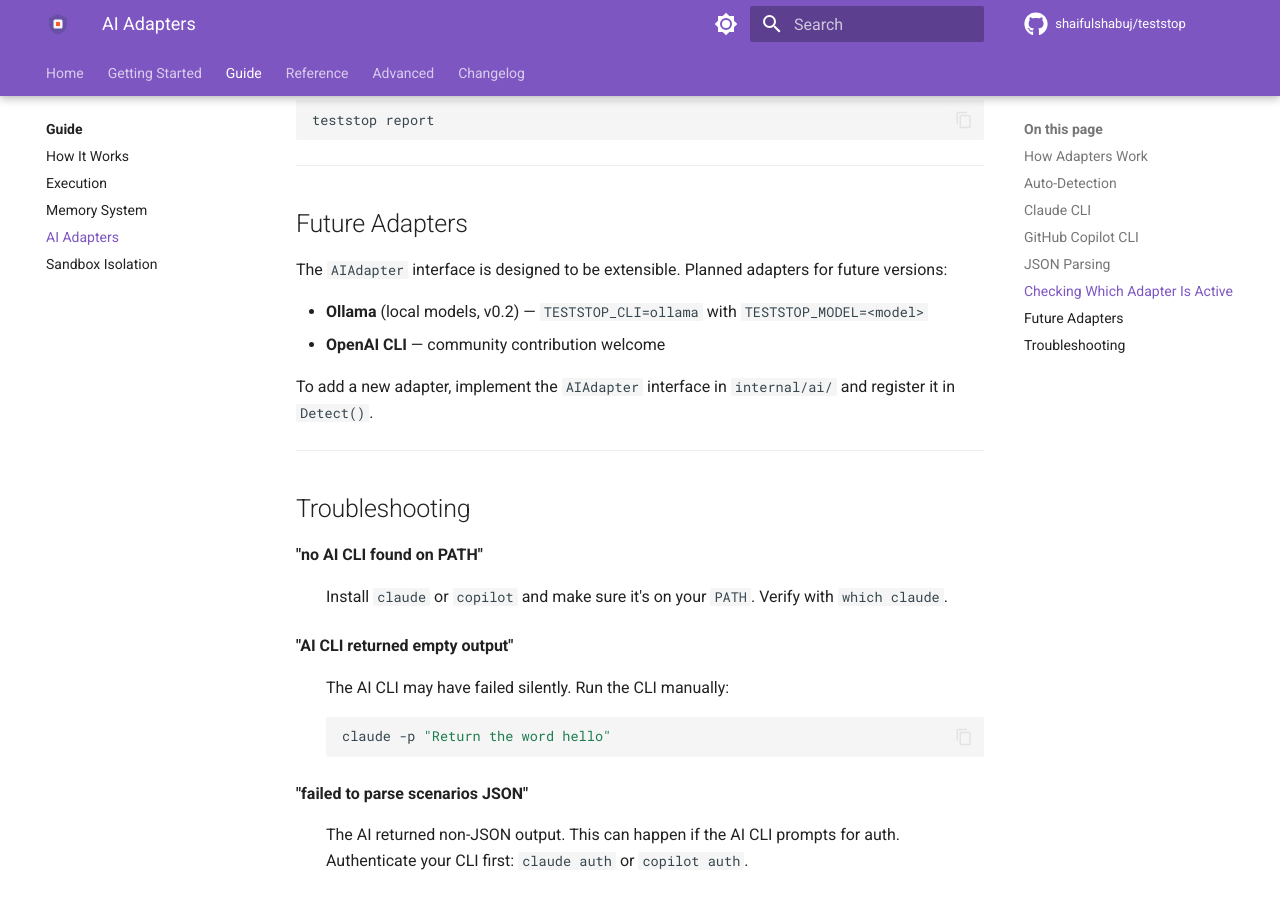
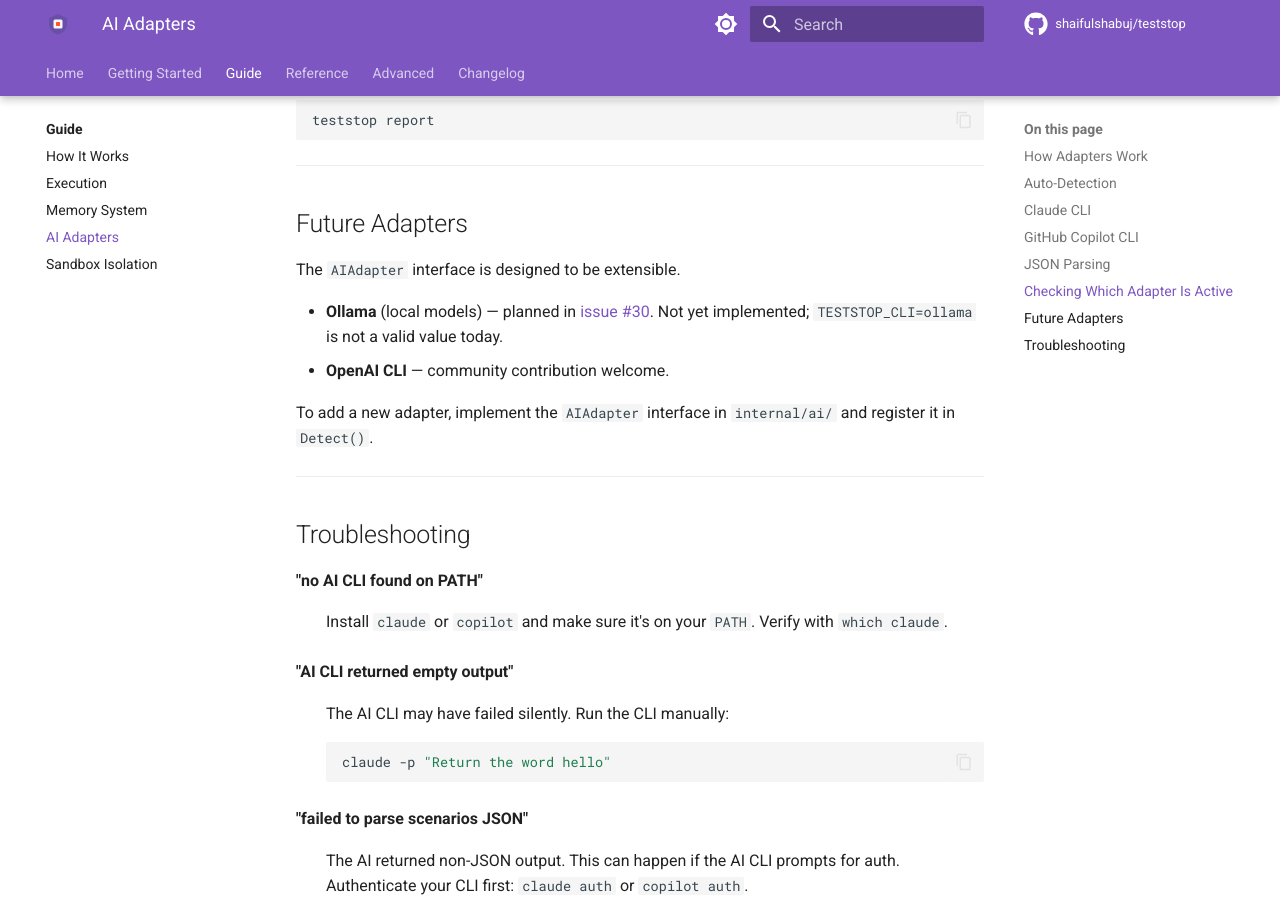
Before and after one commit to shaifulshabuj/teststop, an MkDocs documentation site: the page built from docs/guide/ai-adapters.md, in a window 1280 px wide and 900 px high, scrolled down 2359 px. Built offline with MkDocs 1.6.1 and Material for MkDocs 9.7.7, drawn with Linux system fonts in a browser that asks for light colours; comment, search, counter and statistics services are not loaded; the version menu is left out.

Commit message:
docs(ai-adapters): remove phantom ollama adapter claim; note as planned (#30)
Line 114 claimed TESTSTOP_CLI=ollama was a v0.2 feature. Ollama is not
implemented — the only valid adapters today are claude and copilot. Replaced
with a "planned" note linking to issue #30.

Co-Authored-By: Claude Sonnet 4.6 <noreply@anthropic.com>

```diff
--- a/docs/guide/ai-adapters.md
+++ b/docs/guide/ai-adapters.md
@@ -109,10 +109,10 @@ teststop report
 
 ## Future Adapters
 
-The `AIAdapter` interface is designed to be extensible. Planned adapters for future versions:
+The `AIAdapter` interface is designed to be extensible.
 
-- **Ollama** (local models, v0.2) — `TESTSTOP_CLI=ollama` with `TESTSTOP_MODEL=<model>`
-- **OpenAI CLI** — community contribution welcome
+- **Ollama** (local models) — planned in [issue #30](https://github.com/shaifulshabuj/teststop/issues/30). Not yet implemented; `TESTSTOP_CLI=ollama` is not a valid value today.
+- **OpenAI CLI** — community contribution welcome.
 
 To add a new adapter, implement the `AIAdapter` interface in `internal/ai/` and register it in `Detect()`.
 
```
